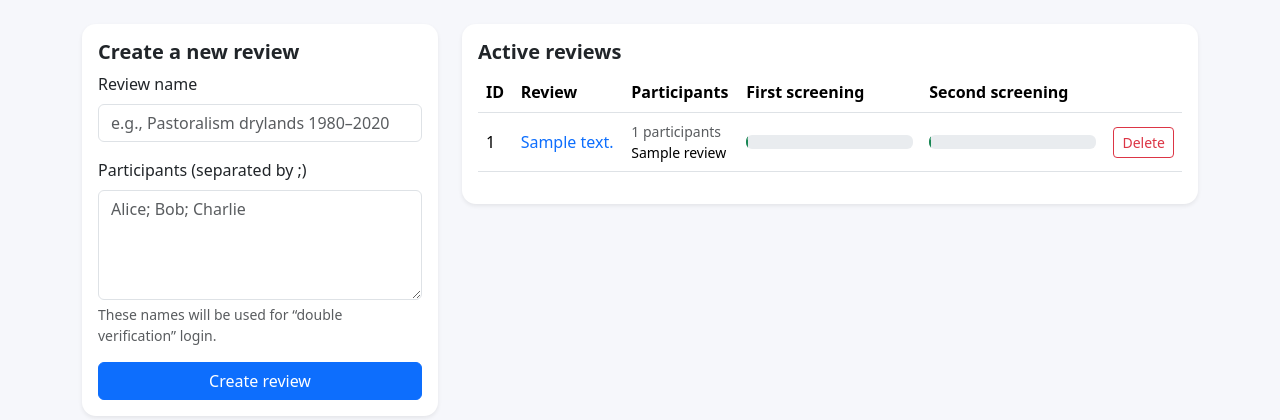
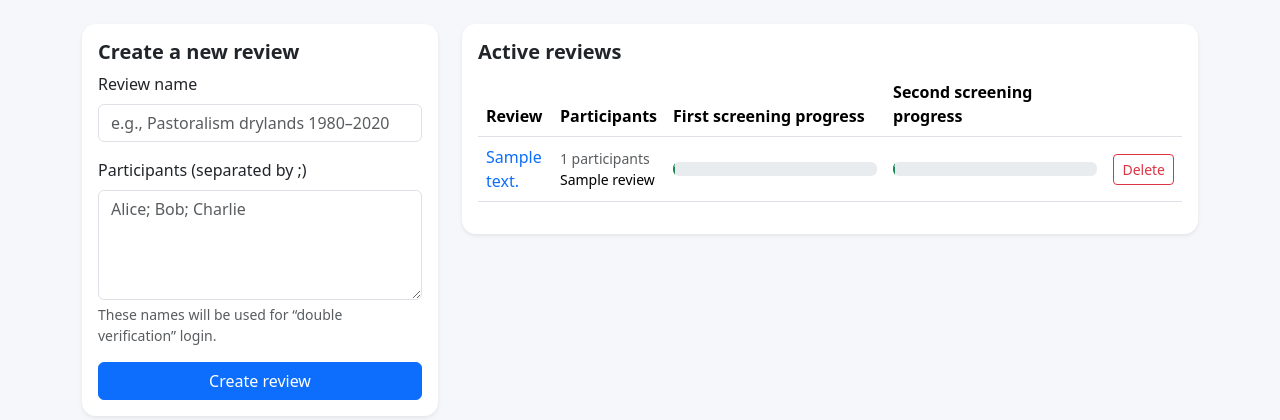
Before and after one commit to DiegoJSN/syst_rev_tool, a Flask app: page /0_home.html in a window 1280 px wide. Shown: the part 56-476 px from the top of the page. Run offline with Flask 3, Linux system fonts and the light colour scheme; tables that the repository leaves empty hold one stand-in row (values such as "Sample post"); some libraries are stand-ins or nearby versions.

Commit message:
Refactor review ID display and update progress labels
Removed review ID from navigation bar, home, and main review pages for a cleaner UI. Updated screening progress labels for clarity and moved 'studies to extract' to a dedicated card in review_main.html. Also refined flash message wording in app.py.

```diff
--- a/app.py
+++ b/app.py
@@ -630,7 +630,7 @@ def create_app() -> Flask:
                     flash(e, "error")
                 flash(
                     f"Imported {inserted} studies in total. "
-                    f"{removed} duplicate/empty studies were detected and removed.",
+                    f"{removed} duplicate studies were detected and removed.",
                     "success",
                 )
                 return redirect(url_for("review_main", review_id=review_id))
--- a/templates/0_home.html
+++ b/templates/0_home.html
@@ -33,18 +33,16 @@
             <table class="table align-middle">
               <thead>
                 <tr>
-                  <th>ID</th>
                   <th>Review</th>
                   <th>Participants</th>
-                  <th style="min-width:180px;">First screening</th>
-                  <th style="min-width:180px;">Second screening</th>
+                  <th style="min-width:220px;">First screening progress</th>
+                  <th style="min-width:220px;">Second screening progress</th>
                   <th></th>
                 </tr>
               </thead>
               <tbody>
                 {% for r in reviews %}
                 <tr>
-                  <td>{{ r.id }}</td>
                   <td>
                     <a href="{{ url_for('review_main', review_id=r.id) }}" class="text-decoration-none">
                       {{ r.review_name }}
--- a/templates/base.html
+++ b/templates/base.html
@@ -14,7 +14,7 @@
     <div class="container">
       <a class="navbar-brand" href="{{ url_for('home') }}">Review Tool</a>
       {% if review is defined %}
-        <span class="navbar-text text-white-50 ms-2">Review {{ review.id }}: {{ review.review_name }}</span>
+        <span class="navbar-text text-white-50 ms-2">Review : {{ review.review_name }}</span>
       {% endif %}
     </div>
   </nav>
```
Also changed, not shown: templates/review_main.html (+22 -4 lines).
